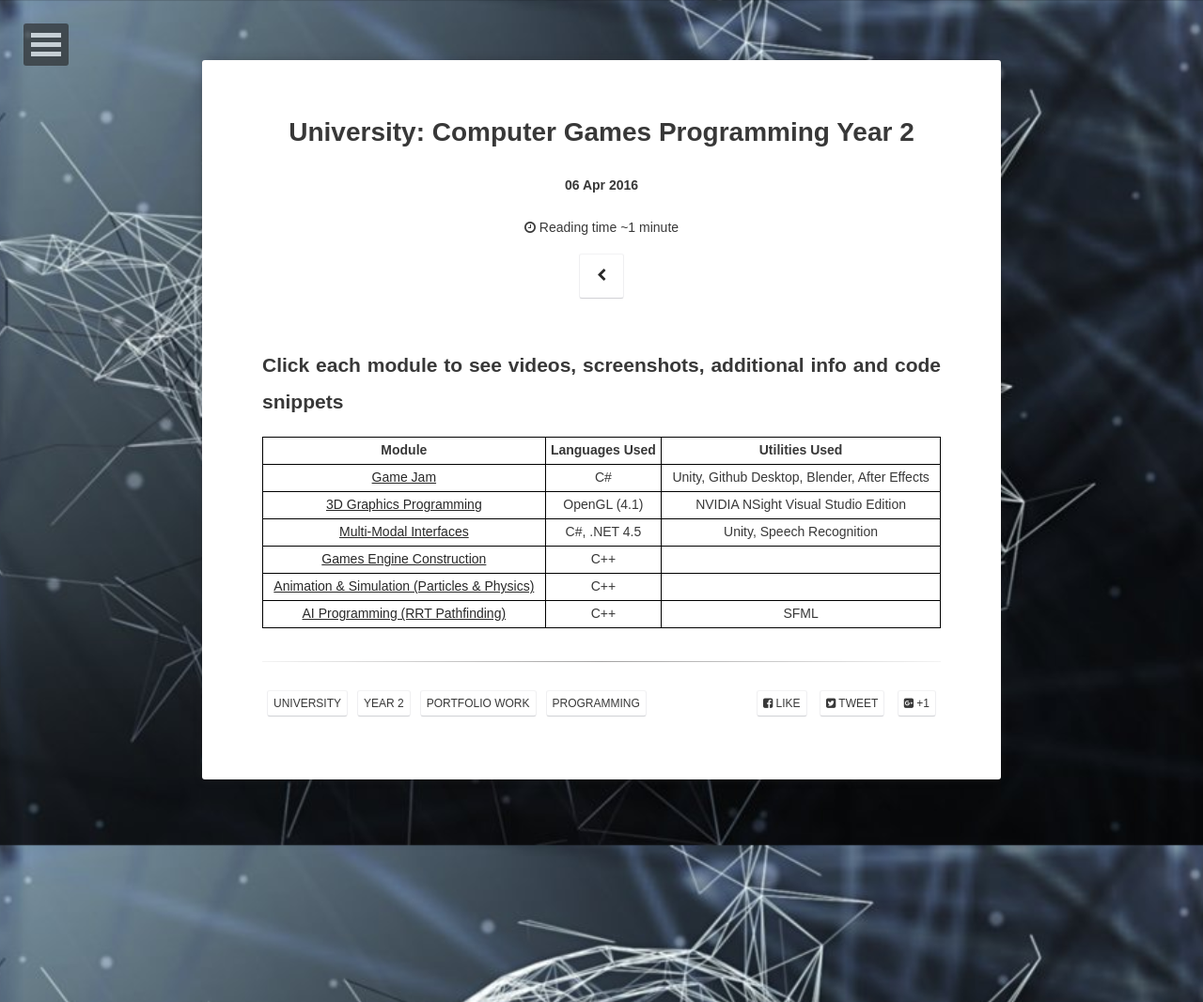
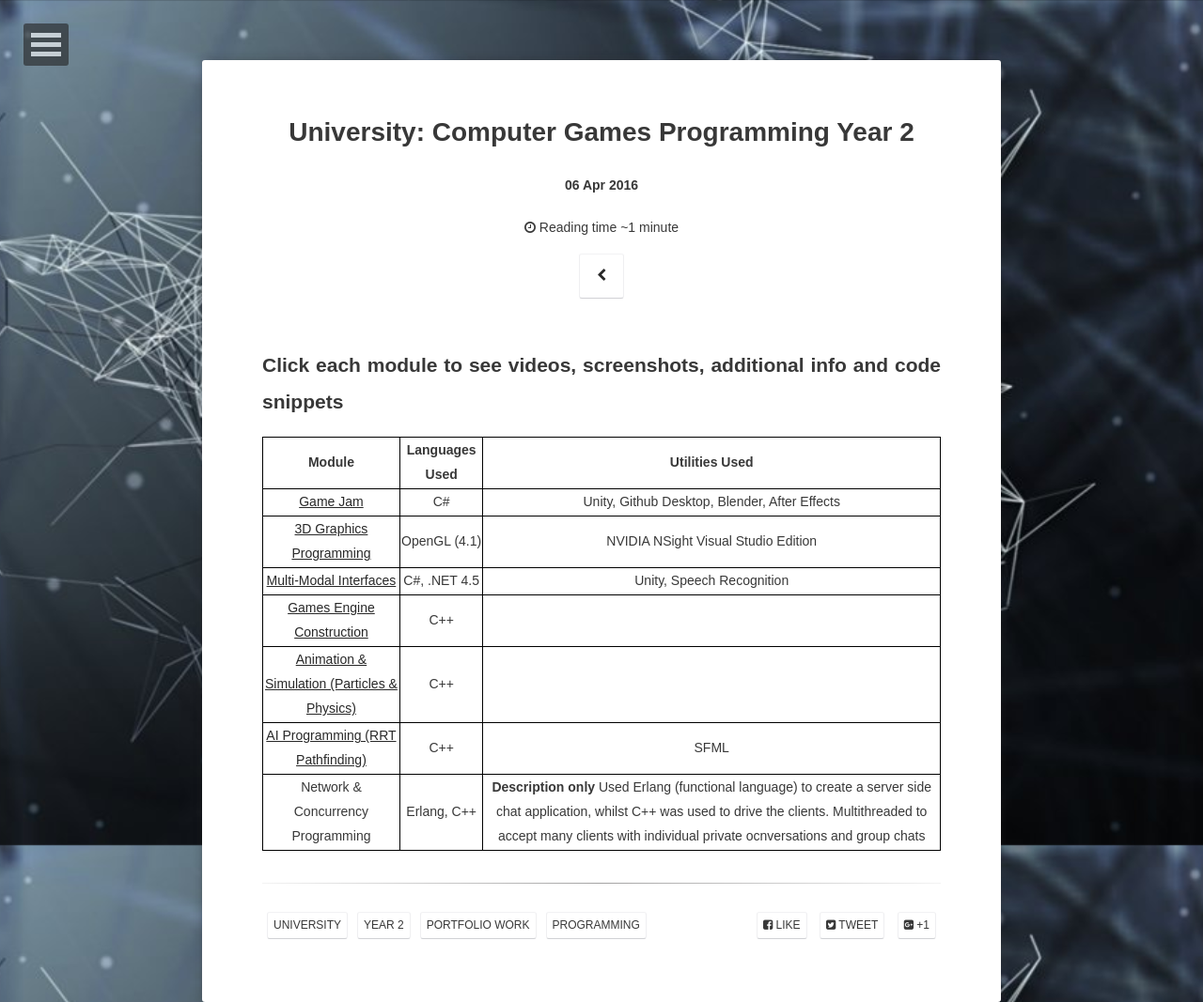
Before and after one commit to WearyWanderer/Website, a Jekyll site: the page built from _posts/2016-08-04-University-Year-2.md, in a window 1280 px wide. Shown: the whole page at 94% size. Built offline with Jekyll 4.4.1, drawn with Linux system fonts in a browser that asks for light colours; some web fonts are replaced.

Commit message:
Added network

```diff
--- a/_posts/2016-08-04-University-Year-2.md
+++ b/_posts/2016-08-04-University-Year-2.md
@@ -30,4 +30,6 @@ Click each module to see videos, screenshots, additional info and code snippets
  |--------+----------------+----------------|
  |<a href= "https://wearywanderer.github.io/AI1/">AI Programming (RRT Pathfinding)</a>| C++ | SFML|
  |--------+----------------+----------------|
+ |Network & Concurrency Programming| Erlang, C++ | **Description only** Used Erlang (functional language) to create a server side chat application, whilst C++ was used to drive the clients. Multithreaded to accept many clients with individual private ocnversations and group chats|
+ |--------+----------------+----------------|
  {:.mbtablestyle}
```
